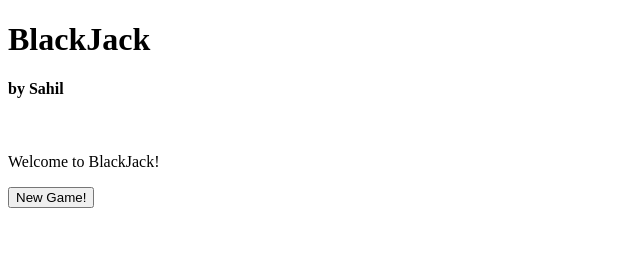
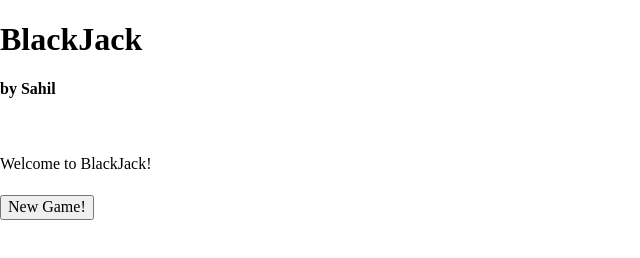
Before and after one commit to Heisenberg256/WebScratch, a plain HTML site: page index.html in a window 1280 px wide. Shown: the whole page, without its empty margins (0-640 px from the left). Drawn offline with Linux system fonts and the light colour scheme.

Commit message:
Update index.html

```diff
--- a/index.html
+++ b/index.html
@@ -2,7 +2,7 @@
 <html>
 
   <head>
-    <link rel="stylesheet" href="style.css">
+    <link rel="stylesheet" href="assets/stylesheets/main.css">
   </head>
 
   <body>
```
